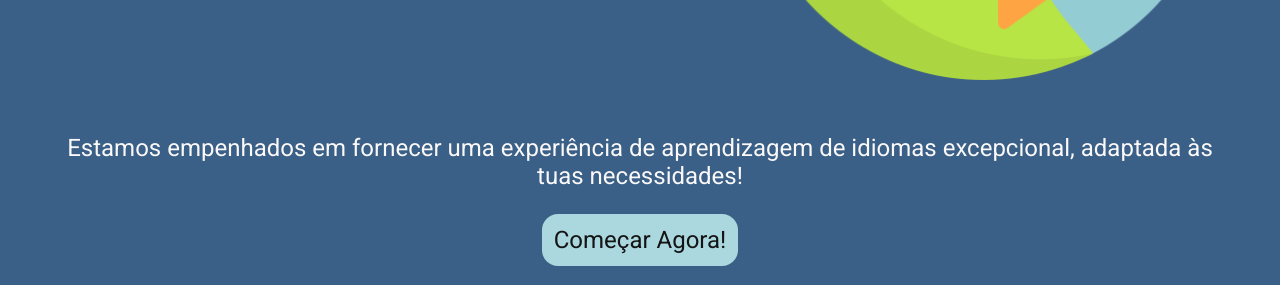
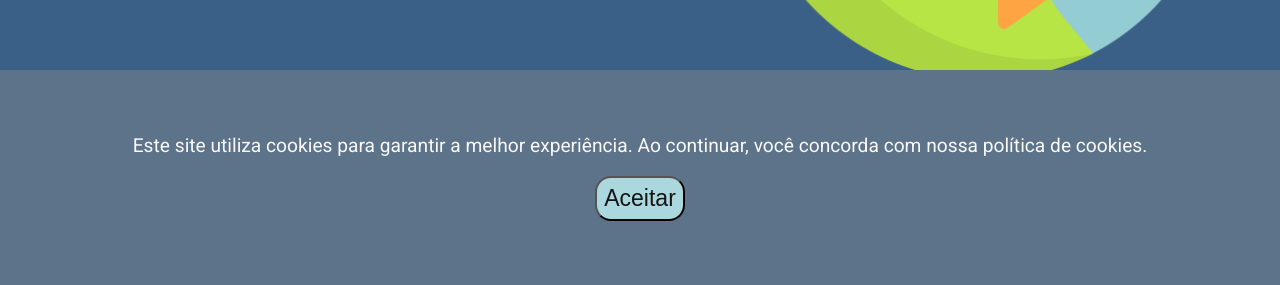
Before and after one commit to ItsaMeJess96/Language-Academy-Website, a React (Vite) app: page / in a window 1280 px wide. Shown: the part 515-800 px from the top of the page. Built offline with nearby package versions, Linux system fonts and the light colour scheme; no server answers.

Commit message:
banner para aceitar cookies

```diff
--- /dev/null
+++ b/src/Components/BannerCookies.jsx
@@ -0,0 +1,38 @@
+// Componente que renderiza banner de aceitação de cookies
+
+import React, { useState, useEffect } from "react";
+
+const CookieBanner = () => {
+
+    //iniciar o estado do banner em false, para não aparecer ao renderizar a página
+    const [showBanner, setShowBanner] = useState(false);
+
+    //useEffect para verificar se os cookies já foram aceites
+    useEffect(() => {
+        if(!localStorage.getItem('cookiesAccepted')) {
+            //se os cookies ainda não foram aceites, vai mostrar o banner
+            setShowBanner(true);
+        }
+    }, []);
+
+    //função para aceitar cookies e esconder o banner
+    const acceptCookies = () => {
+        localStorage.setItem('cookiesAccepted', true);
+        setShowBanner(false)
+    };
+
+    //renderizar o componente
+    return (
+        showBanner && (
+            <div className="cookie-banner">
+                <p>
+                    Este site utiliza cookies para garantir a melhor experiência.
+                    Ao continuar, você concorda com nossa política de cookies.
+                </p>
+                <button onClick={acceptCookies}>Aceitar</button>
+            </div>
+        )
+    )
+};
+
+export default CookieBanner;
--- a/src/Pages/Home.jsx
+++ b/src/Pages/Home.jsx
@@ -6,9 +6,10 @@ import '../Styles/Home.css'
 import iconMundo from '../Assets/Icons/languages.png';
 import iconMessage from '../Assets/Icons/online-lesson.png'
 import iconMundoTalk from '../Assets/Icons/language.png'
-//import slideshow das secções e comentários
+//import slideshow das secções, comentários e banner para aceitar cookies
 import SectionsSlideshow from "../Components/SectionsSlideshow";
 import CommentsSlideshow from "../Components/ComentsSlideshow";
+import CookieBanner from '../Components/BannerCookies';
 
 function Home() {
     return (
@@ -52,6 +53,7 @@ function Home() {
                 </div>
             </div>
             <CommentsSlideshow />
+            <CookieBanner />
         </div>
     )
 }
--- a/src/Styles/Home.css
+++ b/src/Styles/Home.css
@@ -101,7 +101,7 @@
 .h-sections-img {
     max-height: 100%;
     height: auto;
-  }
+}
 
 .h-sections-content {
     width: 75%;
@@ -129,7 +129,8 @@
     color: #FABD62;
 }
 
-.arrow-left, .arrow-right {
+.arrow-left,
+.arrow-right {
     color: #5C7389;
     padding: 4%;
     cursor: pointer;
@@ -181,6 +182,33 @@
     padding-bottom: 0.5em;
 }
 
+/*Banner Cookies*/
+
+.cookie-banner {
+    position: fixed;
+    bottom: 0;
+    display: flex;
+    justify-content: center;
+    align-items: center;
+    flex-direction: column;
+    gap: 1em;
+    width: 100%;
+    padding: 5%;
+    text-align: center;
+    box-sizing: border-box;
+    background-color: #5C7389;
+    font-size: 1.2em;
+    color: #FAF8F8;
+}
+
+.cookie-banner button {
+    padding: 0.3em;
+    font-size: 1.2em;
+    background-color: #AAD8DE;
+    color: #141414;
+    border-radius: 16px;
+}
+
 /*configuração desktop*/
 
 @media screen and (min-width: 800px) {
@@ -194,6 +222,7 @@
         padding-top: 1em;
         font-size: 1em;
     }
+
     .h-sections-content h3 {
         font-size: 1.5em;
     }
@@ -202,17 +231,21 @@
         font-size: x-large;
         line-height: 2;
     }
+
     .h-invitation {
         font-size: larger;
         line-height: 1.5;
     }
+
     #icon-message-mundo {
         width: 10%;
     }
+
     .h-intro-invitation {
         font-size: x-large;
         padding: 3%;
     }
+
     .h-invitation :first-child {
         margin-bottom: 1em;
     }
```
